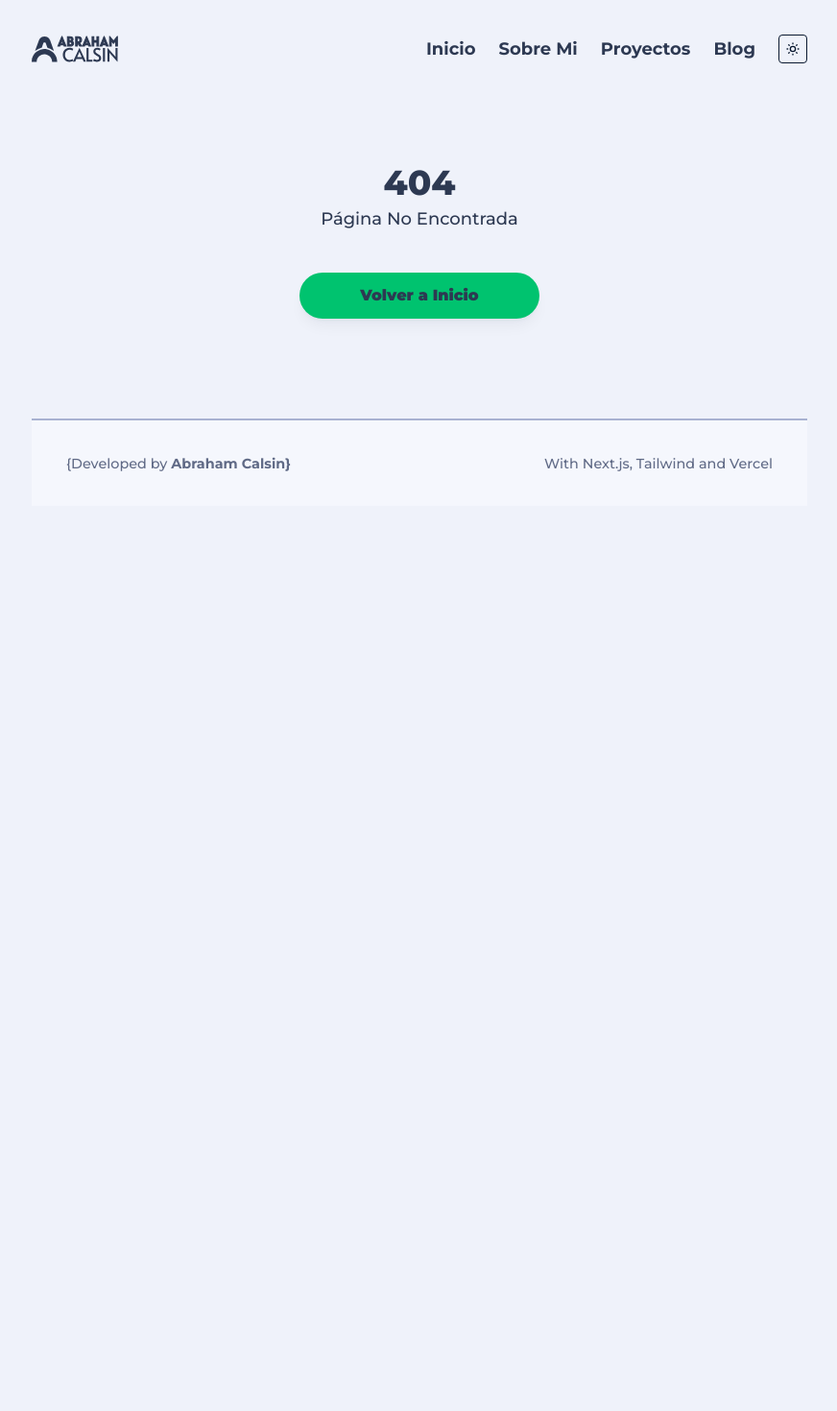
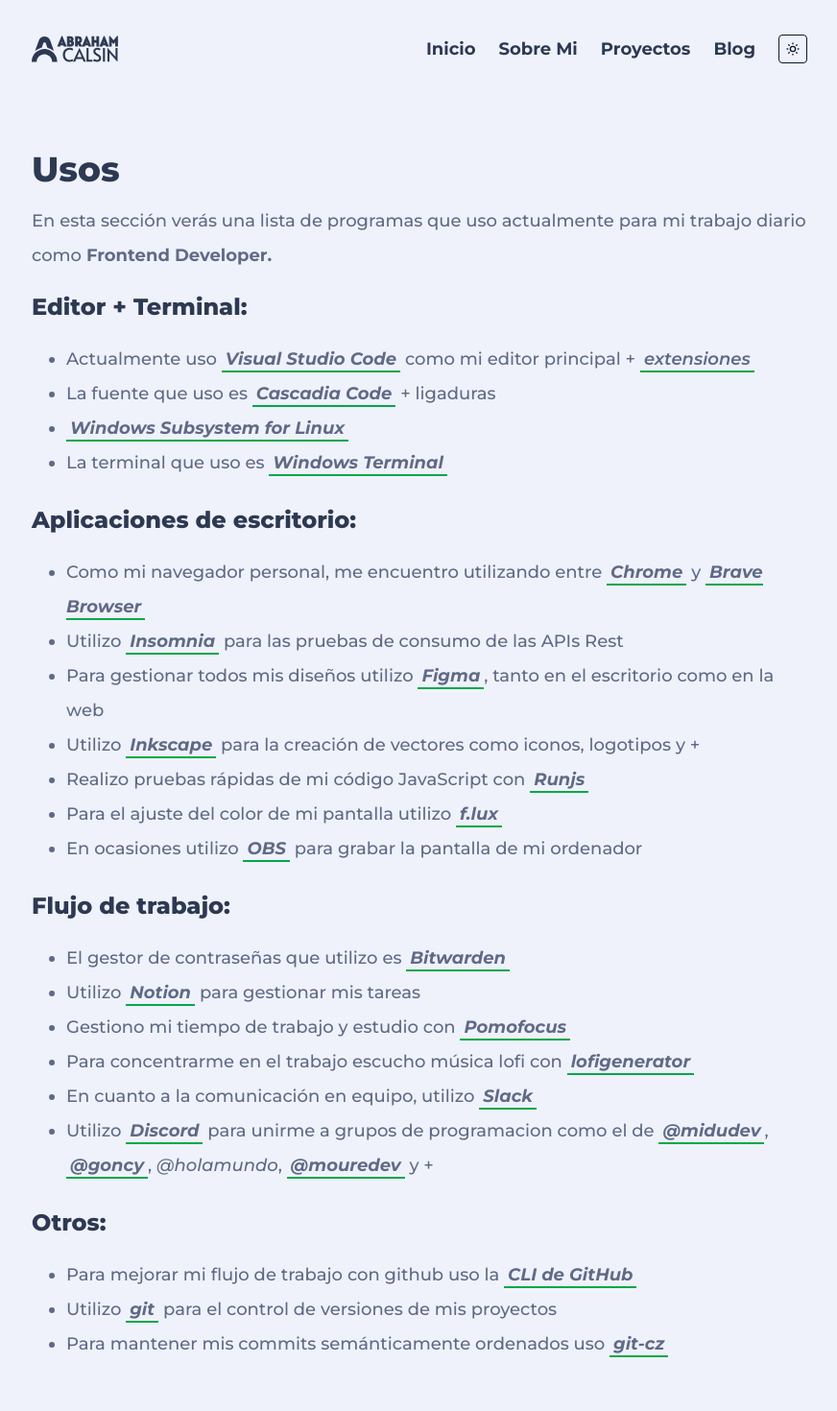
Before and after one commit to Uvacoder/port-abrahamcalsin, a Next.js app: page /uses in a window 1280 px wide. Before the commit this address had no page. Shown: the top 1470 px of the page at 96% size, without its empty margins (203-1075 px from the left). Before the commit the page ends 800 px from the top, so only its background shows below. Built offline with nearby package versions, Linux system fonts and the light colour scheme; some icons are missing.

Commit message:
feat: create a new uses page (#40)

```diff
--- /dev/null
+++ b/pages/uses/index.tsx
@@ -0,0 +1,131 @@
+import Link from 'next/link'
+
+import { Meta } from '~/components/meta'
+import { TitleSection } from '~/components/title-section'
+import { MainLayout } from '~/layouts'
+
+interface HyperlinkProps {
+  href: string
+  children: React.ReactNode
+}
+
+const Hyperlink = (props: HyperlinkProps) => {
+  const { href, children } = props
+
+  return (
+    <a href={href} className={`italic !font-bold link-underline`} target="_blank" rel="noopener noreferrer">
+      {children}
+    </a>
+  )
+}
+
+const Uses = () => {
+  return (
+    <MainLayout>
+      <Meta title="Usos" />
+      <div className="mt-0 sm:mt-11.2 sm:mb-3.7 text-primary-600 dark:text-inherit">
+        <TitleSection title="Usos" externalLinkButton={false} />
+        <p>
+          En esta sección verás una lista de programas que uso actualmente para mi trabajo diario como{' '}
+          <b>Frontend Developer.</b>
+        </p>
+        <h3>Editor + Terminal:</h3>
+        <ul>
+          <li>
+            Actualmente uso <Hyperlink href="https://code.visualstudio.com">Visual Studio Code</Hyperlink> como mi
+            editor principal +{' '}
+            <Link href="https://abrahamcalsin.com/blog/mis-extensiones-en-vscode">
+              <a className="font-bold italic link-underline">extensiones</a>
+            </Link>
+          </li>
+          <li>
+            La fuente que uso es <Hyperlink href="https://github.com/microsoft/cascadia-code">Cascadia Code</Hyperlink>{' '}
+            + ligaduras
+          </li>
+          <li>
+            <Hyperlink href="https://docs.microsoft.com/en-us/windows/wsl/install">
+              Windows Subsystem for Linux
+            </Hyperlink>
+          </li>
+          <li>
+            La terminal que uso es{' '}
+            <Hyperlink href="https://www.microsoft.com/en-us/p/windows-terminal/9n0dx20hk701?activetab=pivot:overviewtab">
+              Windows Terminal
+            </Hyperlink>
+          </li>
+        </ul>
+        <h3>Aplicaciones de escritorio:</h3>
+        <ul>
+          <li>
+            Como mi navegador personal, me encuentro utilizando entre{' '}
+            <Hyperlink href="https://www.google.com/intl/es-419/chrome/">Chrome</Hyperlink> y{' '}
+            <Hyperlink href="https://brave.com/es/download/">Brave Browser</Hyperlink>
+          </li>
+          <li>
+            Utilizo <Hyperlink href="https://insomnia.rest/download">Insomnia</Hyperlink> para las pruebas de consumo de
+            las APIs Rest
+          </li>
+          <li>
+            Para gestionar todos mis diseños utilizo <Hyperlink href="https://www.figma.com/">Figma</Hyperlink>, tanto
+            en el escritorio como en la web
+          </li>
+          <li>
+            Utilizo <Hyperlink href="https://inkscape.org/release/inkscape-1.1.2/">Inkscape</Hyperlink> para la creación
+            de vectores como iconos, logotipos y +
+          </li>
+          <li>
+            Realizo pruebas rápidas de mi código JavaScript con <Hyperlink href="https://runjs.app/">Runjs</Hyperlink>
+          </li>
+          <li>
+            Para el ajuste del color de mi pantalla utilizo <Hyperlink href="https://justgetflux.com/">f.lux</Hyperlink>
+          </li>
+          <li>
+            En ocasiones utilizo <Hyperlink href="https://obsproject.com/es/download">OBS</Hyperlink> para grabar la
+            pantalla de mi ordenador
+          </li>
+        </ul>
+        <h3>Flujo de trabajo:</h3>
+        <ul>
+          <li>
+            El gestor de contraseñas que utilizo es <Hyperlink href="https://bitwarden.com/">Bitwarden</Hyperlink>
+          </li>
+          <li>
+            Utilizo <Hyperlink href="https://www.notion.so/">Notion</Hyperlink> para gestionar mis tareas
+          </li>
+          <li>
+            Gestiono mi tiempo de trabajo y estudio con <Hyperlink href="https://pomofocus.io/">Pomofocus</Hyperlink>
+          </li>
+          <li>
+            Para concentrarme en el trabajo escucho música lofi con{' '}
+            <Hyperlink href="https://lofigenerator.com/">lofigenerator</Hyperlink>
+          </li>
+          <li>
+            En cuanto a la comunicación en equipo, utilizo <Hyperlink href="https://slack.com/">Slack</Hyperlink>
+          </li>
+          <li>
+            Utilizo <Hyperlink href="https://discord.com/">Discord</Hyperlink> para unirme a grupos de programacion como
+            el de <Hyperlink href="https://discord.gg/midudev">@midudev</Hyperlink>,{' '}
+            <Hyperlink href="https://discord.gg/RAGKcWAY">@goncy</Hyperlink>, <i>@holamundo</i>,{' '}
+            <Hyperlink href="https://discord.com/invite/mouredev">@mouredev</Hyperlink> y +
+          </li>
+        </ul>
+        <h3>Otros:</h3>
+        <ul>
+          <li>
+            Para mejorar mi flujo de trabajo con github uso la{' '}
+            <Hyperlink href="https://cli.github.com/">CLI de GitHub</Hyperlink>
+          </li>
+          <li>
+            Utilizo <Hyperlink href="https://git-scm.com/">git</Hyperlink> para el control de versiones de mis proyectos
+          </li>
+          <li>
+            Para mantener mis commits semánticamente ordenados uso{' '}
+            <Hyperlink href="https://www.npmjs.com/package/git-cz">git-cz</Hyperlink>
+          </li>
+        </ul>
+      </div>
+    </MainLayout>
+  )
+}
+
+export default Uses
--- a/src/styles/markdown.css
+++ b/src/styles/markdown.css
@@ -23,8 +23,6 @@
   @apply text-lg;
 }
 
-ol,
-ul,
 p,
 h2,
 h3,
@@ -32,6 +30,11 @@
 h5,
 h6 {
   @apply mb-2;
+}
+
+ol,
+ul {
+  @apply mb-3.7;
 }
 
 ol,
@@ -45,6 +48,14 @@
 ul,
 p {
   @apply font-medium leading-6;
+}
+
+ul {
+  @apply pl-9 list-disc;
+}
+
+ul li {
+  @apply mb-1;
 }
 
 @screen sm {
@@ -64,8 +75,6 @@
     @apply text-xl;
   }
 
-  ol,
-  ul,
   p,
   h2,
   h3,
@@ -73,6 +82,11 @@
   h5,
   h6 {
     @apply mb-2.5;
+  }
+
+  ol,
+  ul {
+    @apply mb-3.2;
   }
 
   ol,
@@ -86,6 +100,10 @@
   ul,
   p {
     @apply font-medium leading-9;
+  }
+
+  ul li {
+    @apply mb-0;
   }
 }
 
@@ -129,8 +147,8 @@
 
 @screen md {
   .rehype-code-title {
-    margin-left: -1.500rem;
-    margin-right: -1.500rem;
+    margin-left: -1.5rem;
+    margin-right: -1.5rem;
   }
 }
 
```
